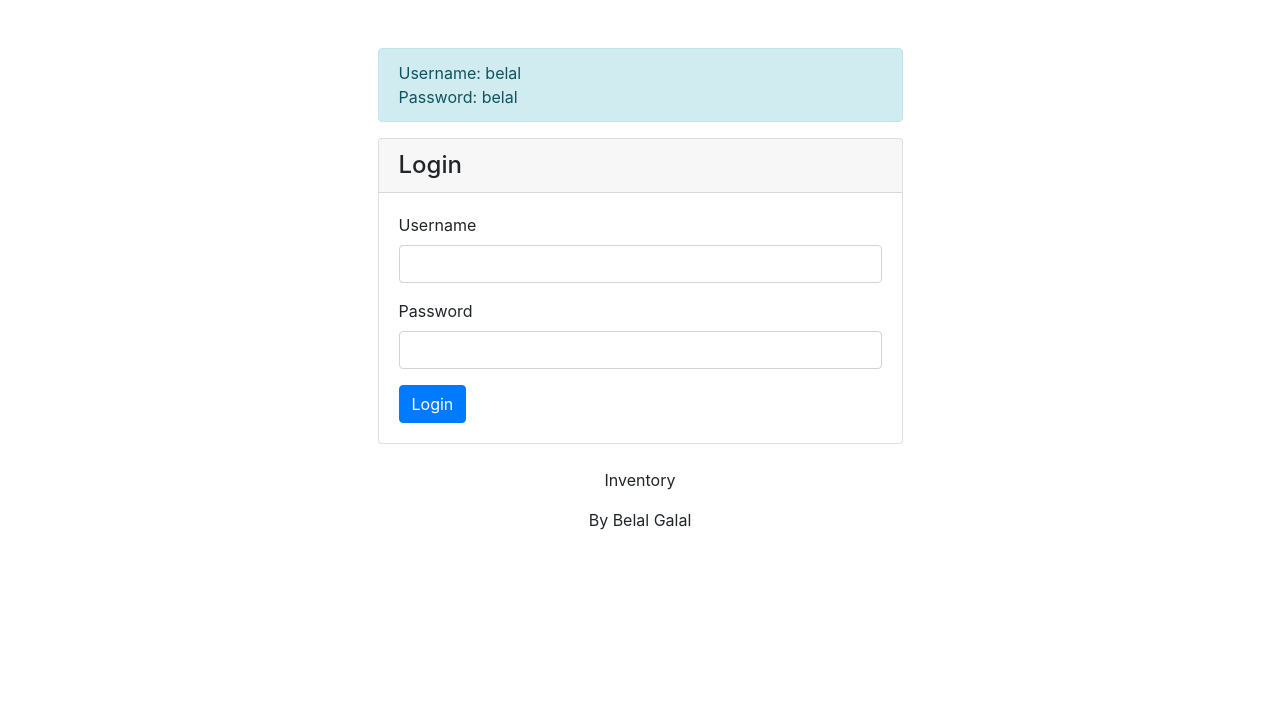
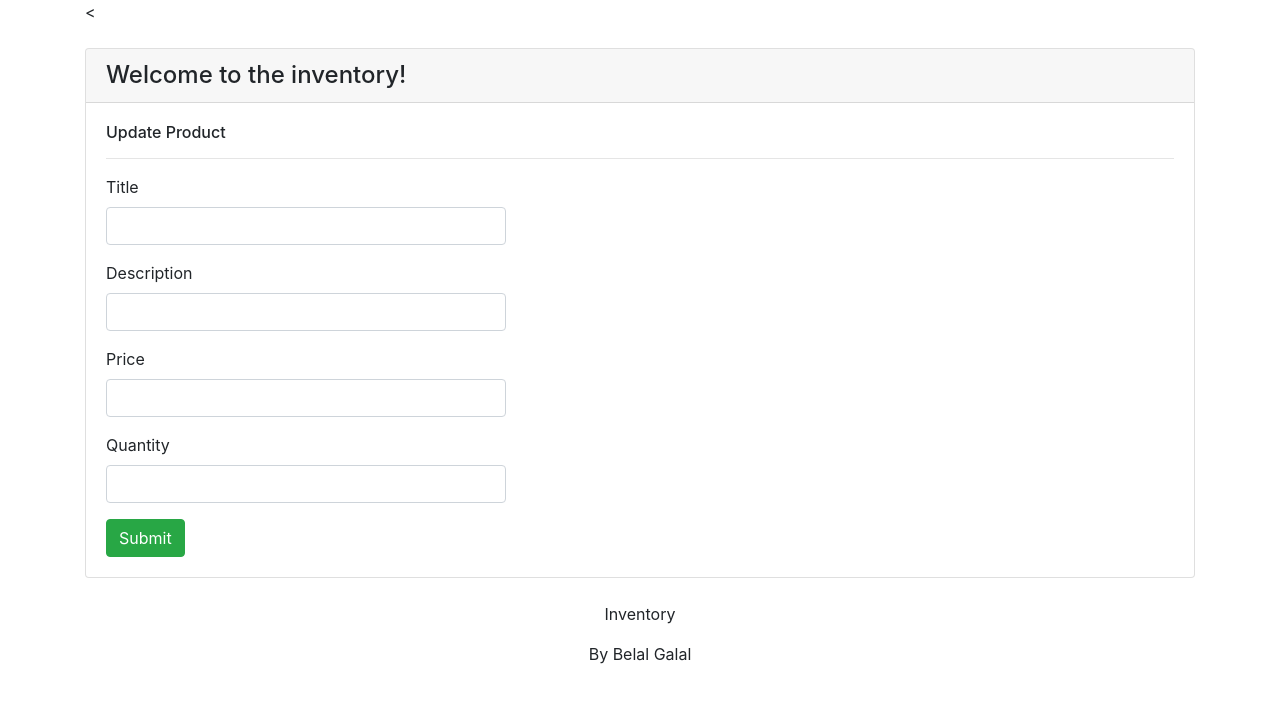
Before and after one commit to belalgalal/inventory, an Angular app in the folder inventory-frontend/: page /update/1 in a window 1280 px wide. Before the commit this address led to /login. Shown: the top 702 px of the page. Built offline with nearby package versions, Linux system fonts and the light colour scheme; no server answers.

Commit message:
Fix update

```diff
--- a/inventory-frontend/package.json
+++ b/inventory-frontend/package.json
@@ -4,7 +4,7 @@
   "scripts": {
     "ng": "ng",
     "start": "ng serve",
-    "build": "ng build --prod",
+    "build": "ng build",
     "test": "ng test",
     "lint": "ng lint",
     "e2e": "ng e2e"
--- a/inventory-frontend/src/app/_services/product.service.ts
+++ b/inventory-frontend/src/app/_services/product.service.ts
@@ -24,4 +24,8 @@ export class ProductService {
     addProduct(product: Product) {
         return this.http.post<Product>(`${environment.apiUrl}/products`, product);
     }
+
+    updateProduct(id: number, product: Product) {
+        return this.http.put(`${environment.apiUrl}/products/${id}`, product);
+    }
 }
--- a/inventory-frontend/src/app/app-routing.module.ts
+++ b/inventory-frontend/src/app/app-routing.module.ts
@@ -5,12 +5,14 @@ import { ProductListComponent } from './product-list';
 import { LoginComponent } from './login';
 import { AuthGuard } from './_helpers';
 import { ProductDetailsComponent } from './product-details/product-details.component';
+import { UpdateProductComponent } from './update-product/update-product.component';
 import { AddProductComponent } from './add-product/add-product.component';
 
 const routes: Routes = [
   { path: '', component: ProductListComponent, canActivate: [AuthGuard] },
   { path: 'login', component: LoginComponent },
   { path: 'details/:id', component: ProductDetailsComponent, canActivate: [AuthGuard] },
+  { path: 'update/:id', component: UpdateProductComponent },
   { path: 'add', component: AddProductComponent, canActivate: [AuthGuard] },
 
   // otherwise redirect to home
--- a/inventory-frontend/src/app/update-product/update-product.component.html
+++ b/inventory-frontend/src/app/update-product/update-product.component.html
@@ -1 +1,42 @@
-<p>update-product works!</p>
+<<div class="card mt-4">
+    <h4 class="card-header">Welcome to the inventory!</h4>
+    <div class="card-body">
+        <div class="panel panel-primary">
+            <div class="panel-heading">
+                <h6>Update Product</h6>
+            </div>
+            <hr />
+            <div class="panel-body">
+                <div [hidden]="submitted" style="width: 400px;">
+                    <form (ngSubmit)="onSubmit()">
+                        <div class="form-group">
+                            <label for="name">Title</label>
+                            <input type="text" class="form-control" id="title" required [(ngModel)]="product.title"
+                                name="title">
+                        </div>
+
+                        <div class="form-group">
+                            <label for="name">Description</label>
+                            <input type="text" class="form-control" id="description" required
+                                [(ngModel)]="product.description" name="description">
+                        </div>
+
+                        <div class="form-group">
+                            <label for="name">Price</label>
+                            <input type="text" class="form-control" id="price" required [(ngModel)]="product.price"
+                                name="price">
+                        </div>
+
+                        <div class="form-group">
+                            <label for="name">Quantity</label>
+                            <input type="text" class="form-control" id="quantity" required
+                                [(ngModel)]="product.quantity" name="quantity">
+                        </div>
+
+                        <button type="submit" class="btn btn-success">Submit</button>
+                    </form>
+                </div>
+            </div>
+        </div>
+    </div>
+    </div>
--- a/inventory-frontend/src/app/update-product/update-product.component.ts
+++ b/inventory-frontend/src/app/update-product/update-product.component.ts
@@ -1,4 +1,7 @@
 import { Component, OnInit } from '@angular/core';
+import { Product } from '../_models';
+import { ActivatedRoute, Router } from '@angular/router';
+import { ProductService } from '../_services';
 
 @Component({
   selector: 'app-update-product',
@@ -7,9 +10,36 @@ import { Component, OnInit } from '@angular/core';
 })
 export class UpdateProductComponent implements OnInit {
 
-  constructor() { }
+  id: number;
+  product: Product;
+
+  constructor(private route: ActivatedRoute,private router: Router,
+    private productService: ProductService) { }
 
   ngOnInit() {
+    this.product = new Product();
+
+    this.id = this.route.snapshot.params['id'];
+
+    this.productService.getProduct(this.id)
+      .subscribe(data => {
+        console.log(data)
+        this.product = data;
+      }, error => console.log(error));
   }
 
+  updateProduct() {
+    this.productService.updateProduct(this.id, this.product)
+      .subscribe(data => console.log(data), error => console.log(error));
+    this.product = new Product();
+    this.gotoList();
+  }
+
+  onSubmit() {
+    this.updateProduct();
+  }
+
+  gotoList() {
+    this.router.navigate(['/products']);
+  }
 }
```
Also changed, not shown: 2 other files (tests, documents, lock files or other folders).
